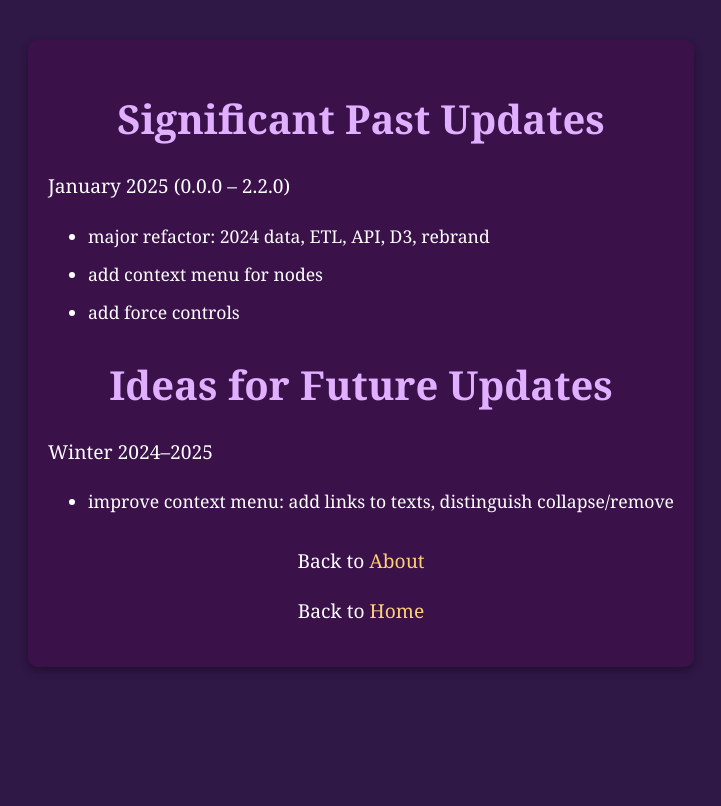
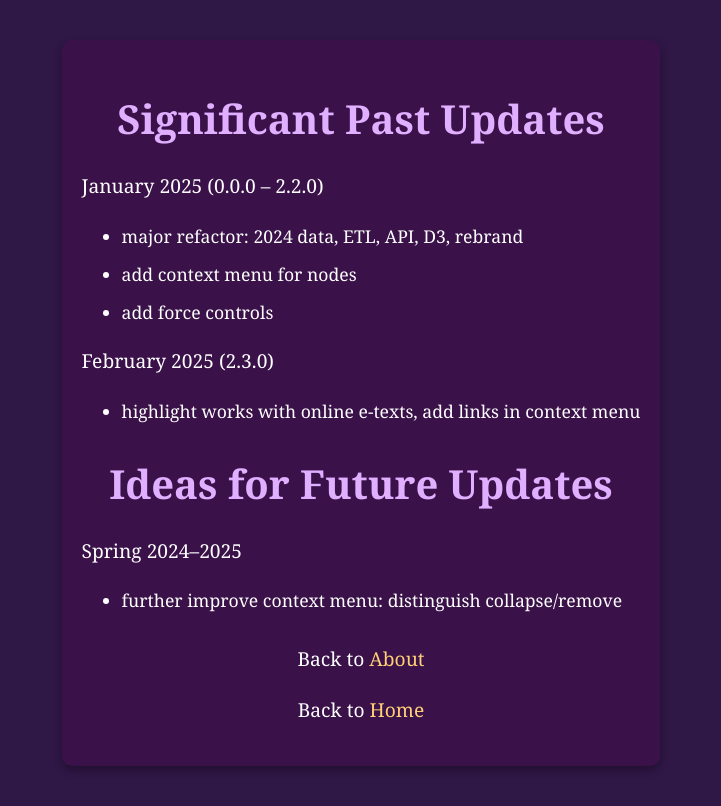
Before and after one commit to tylergneill/pandit_grapher, a Flask app: page /notes/updates in a window 1280 px wide. Shown: the whole page, without its empty margins (279-1000 px from the left). Before the commit the page ends 670 px from the top, so only its background shows below. Run offline with Flask 3, Linux system fonts and the light colour scheme; parts of the project's set-up code (start-up, migrations or seed data) failed here and were passed over.

Commit message:
chore: update docs

```diff
--- a/flask_app.py
+++ b/flask_app.py
@@ -288,7 +288,7 @@ def author_notes():
 
 @app.route('/notes/data')
 def data_notes():
-    return render_template('notes/data.html')
+    return render_template('notes/data.html', pandit_data_version=PANDIT_DATA_VERSION, etext_data_version=ETEXT_DATA_VERSION)
 
 
 @app.route('/notes/license')
@@ -298,7 +298,7 @@ def license_notes():
 
 @app.route('/notes/technical')
 def tech_notes():
-    return render_template('notes/technical.html', app_version=APP_VERSION)
+    return render_template('notes/technical.html', app_version=APP_VERSION, pandit_data_version=PANDIT_DATA_VERSION, etext_data_version=ETEXT_DATA_VERSION)
 
 
 @app.route('/notes/updates')
--- a/templates/about.html
+++ b/templates/about.html
@@ -15,13 +15,14 @@
     <p>
       Pāṇḍitya provides a visual way to explore relationships between works and authors in the
       <a href="https://www.panditproject.org" target="_blank">Pandit Prosopographical Database of Indic Texts</a>.
+      It is also helps users interface with the <a href="/seti">Sanskrit E-Text Inventory (SETI)</a>.
     </p>
 
     <p>
-      If the project had a "full name," it would be <b>Pāṇḍityatāraka</b> (पाण्डित्यतारक),
+      The project's full name is <b>Pāṇḍityatāraka</b> (पाण्डित्यतारक),
       meaning "that which helps one cross to the far shore of scholarship."
       Like a guiding star, a raft, or a ferryman, it assists scholars
-      in navigating and working with Pandit's rich and complex data.
+      in navigating Pandit's rich and complex data.
     </p>
 
     <p><a href="/notes/license">License details</a></p>
--- a/templates/notes/data.html
+++ b/templates/notes/data.html
@@ -10,7 +10,7 @@
   <div id="data-notes-container" class="shared-container">
     <h1>Data Notes</h1>
     <p>
-      Pāṇḍitya uses a static snapshot of the Pandit database from 2024-12-13.
+      Pāṇḍitya uses a static snapshot of the Pandit database from {{ pandit_data_version }}.
       This export had 67,500 rows (= entities) and 163 columns (= fields).
       Only a subset of this is used:
       <ul>
@@ -76,6 +76,7 @@
         </tr>
       </tbody>
     </table>
+    <p>In addition, e-text links were sourced in a manual collation process, last updated {{ etext_data_version }}.</p>
     <div class="footer">
       <p>Back to <a href="/about">About</a></p>
       <p>Back to <a href="/">Home</a></p>
--- a/templates/notes/technical.html
+++ b/templates/notes/technical.html
@@ -11,7 +11,9 @@
 
     <h1>Technical Notes</h1>
 
-    <p>v{{ app_version }}</p>
+    <p>App version: {{ app_version }}</p>
+    <p>Pandit data snapshot: {{ pandit_data_version }}</p>
+    <p>E-text data last updated: {{ etext_data_version }}</p>
     <p><a href="https://github.com/tylergneill/pandit_grapher" target="_blank">Code on GitHub</a></p>
     <p><a href="/notes/updates">Updates</a></p>
     <p>Key Aspects:
--- a/templates/notes/updates.html
+++ b/templates/notes/updates.html
@@ -17,12 +17,16 @@
       <li>add context menu for nodes</li>
       <li>add force controls</li>
     </ul>
+    <p>February 2025 (2.3.0)</p>
+    <ul>
+      <li>highlight works with online e-texts, add links in context menu</li>
+    </ul>
 
     <h1>Ideas for Future Updates</h1>
 
-    <p>Winter 2024–2025</p>
+    <p>Spring 2024–2025</p>
     <ul>
-      <li>improve context menu: add links to texts, distinguish collapse/remove</li>
+      <li>further improve context menu: distinguish collapse/remove</li>
     </ul>
 
     <div class="footer">
```
